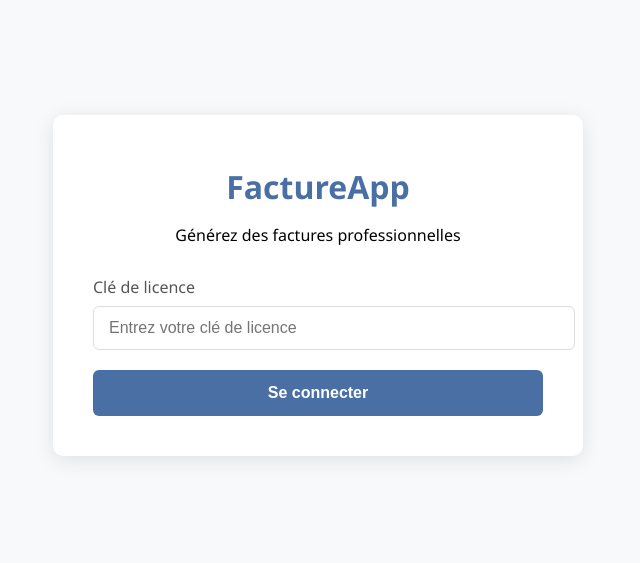
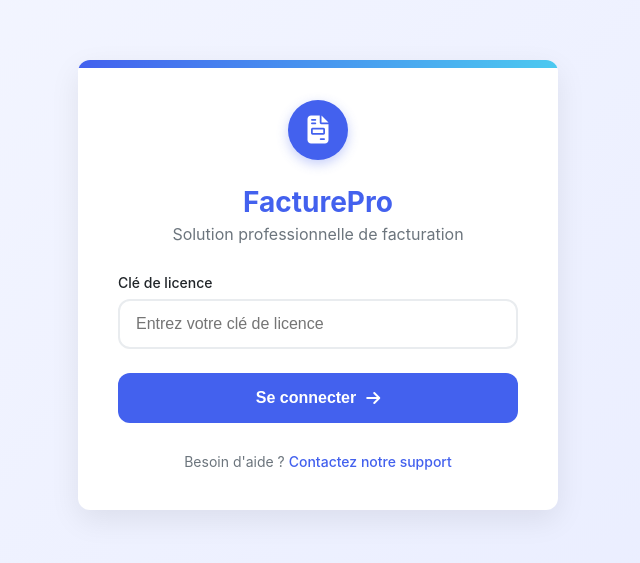
Before and after one commit to programmeur4/facture-, a website: page public/index.html in a window 1280 px wide. Shown: the part 115-678 px from the top of the page, without its empty margins (322-962 px from the left). Drawn offline with Linux system fonts and the light colour scheme.

Commit message:
derniere misea jour

```diff
--- a/public/index.html
+++ b/public/index.html
@@ -3,85 +3,163 @@
   <head>
     <meta charset="UTF-8" />
     <meta name="viewport" content="width=device-width, initial-scale=1.0" />
-    <title>Connexion - FactureApp</title>
+    <link rel="manifest" href="/manifest.json" />
+    <title>Connexion - FacturePro</title>
+    <link
+      rel="stylesheet"
+      href="https://cdnjs.cloudflare.com/ajax/libs/font-awesome/6.4.0/css/all.min.css"
+    />
     <style>
       :root {
-        --primary: #4a6fa5;
-        --error: #d32f2f;
-        --success: #388e3c;
+        --primary: #4361ee;
+        --primary-dark: #3a56d4;
+        --error: #ef233c;
+        --success: #25d366;
+        --light: #f8f9fa;
+        --dark: #212529;
+        --border-radius: 12px;
+        --box-shadow: 0 10px 30px rgba(0, 0, 0, 0.08);
+        --transition: all 0.3s ease;
       }
-      body {
-        font-family: "Segoe UI", sans-serif;
-        background: #f8f9fa;
+
+      * {
+        box-sizing: border-box;
         margin: 0;
         padding: 0;
+      }
+
+      body {
+        font-family: "Inter", "Segoe UI", sans-serif;
+        background: linear-gradient(135deg, #f5f7ff 0%, #e8ecff 100%);
+        color: var(--dark);
+        min-height: 100vh;
         display: flex;
         justify-content: center;
         align-items: center;
-        min-height: 100vh;
+        padding: 20px;
       }
+
       .login-container {
         background: white;
-        border-radius: 10px;
-        box-shadow: 0 4px 20px rgba(0, 0, 0, 0.1);
+        border-radius: var(--border-radius);
+        box-shadow: var(--box-shadow);
         width: 100%;
-        max-width: 450px;
+        max-width: 480px;
         padding: 40px;
+        overflow: hidden;
+        position: relative;
+        z-index: 1;
       }
+
+      .login-container::before {
+        content: "";
+        position: absolute;
+        top: 0;
+        left: 0;
+        right: 0;
+        height: 8px;
+        background: linear-gradient(90deg, var(--primary) 0%, #4cc9f0 100%);
+      }
+
       .logo {
         text-align: center;
         margin-bottom: 30px;
+        position: relative;
       }
+
+      .logo-icon {
+        background: var(--primary);
+        color: white;
+        width: 60px;
+        height: 60px;
+        border-radius: 50%;
+        display: inline-flex;
+        align-items: center;
+        justify-content: center;
+        font-size: 28px;
+        margin-bottom: 15px;
+        box-shadow: 0 4px 12px rgba(67, 97, 238, 0.3);
+      }
+
       .logo h1 {
         color: var(--primary);
         margin: 10px 0 5px;
+        font-size: 28px;
+        font-weight: 700;
       }
+
+      .logo p {
+        color: #6c757d;
+        font-size: 16px;
+      }
+
       .form-group {
-        margin-bottom: 20px;
+        margin-bottom: 24px;
+        position: relative;
       }
+
       label {
         display: block;
         margin-bottom: 8px;
         font-weight: 500;
-        color: #555;
+        color: var(--dark);
+        font-size: 14px;
       }
+
       input {
         width: 100%;
-        padding: 12px 15px;
-        border: 1px solid #ddd;
-        border-radius: 6px;
+        padding: 14px 16px;
+        border: 2px solid #e9ecef;
+        border-radius: var(--border-radius);
         font-size: 16px;
-        transition: border 0.3s;
+        transition: var(--transition);
       }
+
       input:focus {
         border-color: var(--primary);
         outline: none;
+        box-shadow: 0 0 0 4px rgba(67, 97, 238, 0.2);
       }
+
       button {
         width: 100%;
-        padding: 14px;
+        padding: 16px;
         background: var(--primary);
         color: white;
         border: none;
-        border-radius: 6px;
+        border-radius: var(--border-radius);
         font-size: 16px;
         font-weight: 600;
         cursor: pointer;
-        transition: background 0.3s;
+        transition: var(--transition);
+        display: flex;
+        align-items: center;
+        justify-content: center;
+        gap: 10px;
       }
+
       button:hover {
-        background: #3a5a8c;
+        background: var(--primary-dark);
+        transform: translateY(-2px);
+        box-shadow: 0 4px 12px rgba(67, 97, 238, 0.3);
       }
+
       .alert {
-        padding: 12px;
-        border-radius: 6px;
-        margin-top: 20px;
-        text-align: center;
+        padding: 16px;
+        border-radius: var(--border-radius);
+        margin-top: 24px;
+        font-size: 14px;
+        display: flex;
+        align-items: center;
+        gap: 10px;
       }
+
       .alert-error {
-        background: #fde0e0;
+        background: rgba(239, 35, 60, 0.1);
         color: var(--error);
+        border-left: 4px solid var(--error);
       }
+
       .loading {
         display: inline-block;
         width: 20px;
@@ -91,9 +169,33 @@
         border-top-color: white;
         animation: spin 1s ease-in-out infinite;
       }
+
       @keyframes spin {
         to {
           transform: rotate(360deg);
+        }
+      }
+
+      .footer {
+        text-align: center;
+        margin-top: 30px;
+        color: #6c757d;
+        font-size: 14px;
+      }
+
+      .footer a {
+        color: var(--primary);
+        text-decoration: none;
+        font-weight: 500;
+      }
+
+      @media (max-width: 480px) {
+        .login-container {
+          padding: 30px 20px;
+        }
+
+        button {
+          padding: 14px;
         }
       }
     </style>
@@ -101,8 +203,11 @@
   <body>
     <div class="login-container">
       <div class="logo">
-        <h1>FactureApp</h1>
-        <p>Générez des factures professionnelles</p>
+        <div class="logo-icon">
+          <i class="fas fa-file-invoice"></i>
+        </div>
+        <h1>FacturePro</h1>
+        <p>Solution professionnelle de facturation</p>
       </div>
 
       <form id="loginForm">
@@ -114,23 +219,35 @@
             name="licence"
             placeholder="Entrez votre clé de licence"
             required
+            autocomplete="off"
           />
         </div>
 
         <button type="submit" id="submitBtn">
           <span id="btnText">Se connecter</span>
+          <i class="fas fa-arrow-right" id="btnIcon"></i>
         </button>
       </form>
 
-      <div id="message" class="alert" style="display: none"></div>
+      <div id="message" class="alert" style="display: none">
+        <i class="fas fa-exclamation-circle"></i>
+        <span id="messageText"></span>
+      </div>
+
+      <div class="footer">
+        Besoin d'aide ?
+        <a href="https://wa.me/2250768882840">Contactez notre support</a>
+      </div>
     </div>
 
     <script>
       document.addEventListener("DOMContentLoaded", () => {
         const form = document.getElementById("loginForm");
         const messageEl = document.getElementById("message");
+        const messageText = document.getElementById("messageText");
         const submitBtn = document.getElementById("submitBtn");
         const btnText = document.getElementById("btnText");
+        const btnIcon = document.getElementById("btnIcon");
 
         form.addEventListener("submit", async (e) => {
           e.preventDefault();
@@ -138,8 +255,8 @@
           // Reset UI
           messageEl.style.display = "none";
           submitBtn.disabled = true;
-          btnText.innerHTML =
-            'Connexion en cours <span class="loading"></span>';
+          btnText.textContent = "Connexion en cours...";
+          btnIcon.className = "fas loading";
 
           try {
             const licence = document.getElementById("licence").value.trim();
@@ -165,23 +282,35 @@
             // Stockage du token
             localStorage.setItem("authToken", data.token);
 
-            // Redirection
-            if (data.logo && data.signature) {
-              window.location.href = "facture.html";
-            } else {
-              window.location.href = "setup.html";
-            }
+            // Animation de succès
+            submitBtn.style.backgroundColor = "var(--success)";
+            btnIcon.className = "fas fa-check";
+            btnText.textContent = "Connecté !";
+
+            // Redirection après un léger délai
+            setTimeout(() => {
+              if (data.logo && data.signature) {
+                window.location.href = "facture.html";
+              } else {
+                window.location.href = "setup.html";
+              }
+            }, 800);
           } catch (error) {
-            messageEl.textContent = error.message;
+            messageText.textContent = error.message;
             messageEl.className = "alert alert-error";
-            messageEl.style.display = "block";
-            console.error("Erreur:", error);
-          } finally {
+            messageEl.style.display = "flex";
+
+            // Réinitialiser le bouton
             submitBtn.disabled = false;
             btnText.textContent = "Se connecter";
+            btnIcon.className = "fas fa-arrow-right";
+
+            console.error("Erreur:", error);
           }
         });
       });
     </script>
+
+    <script src="sw.js"></script>
   </body>
 </html>
```
